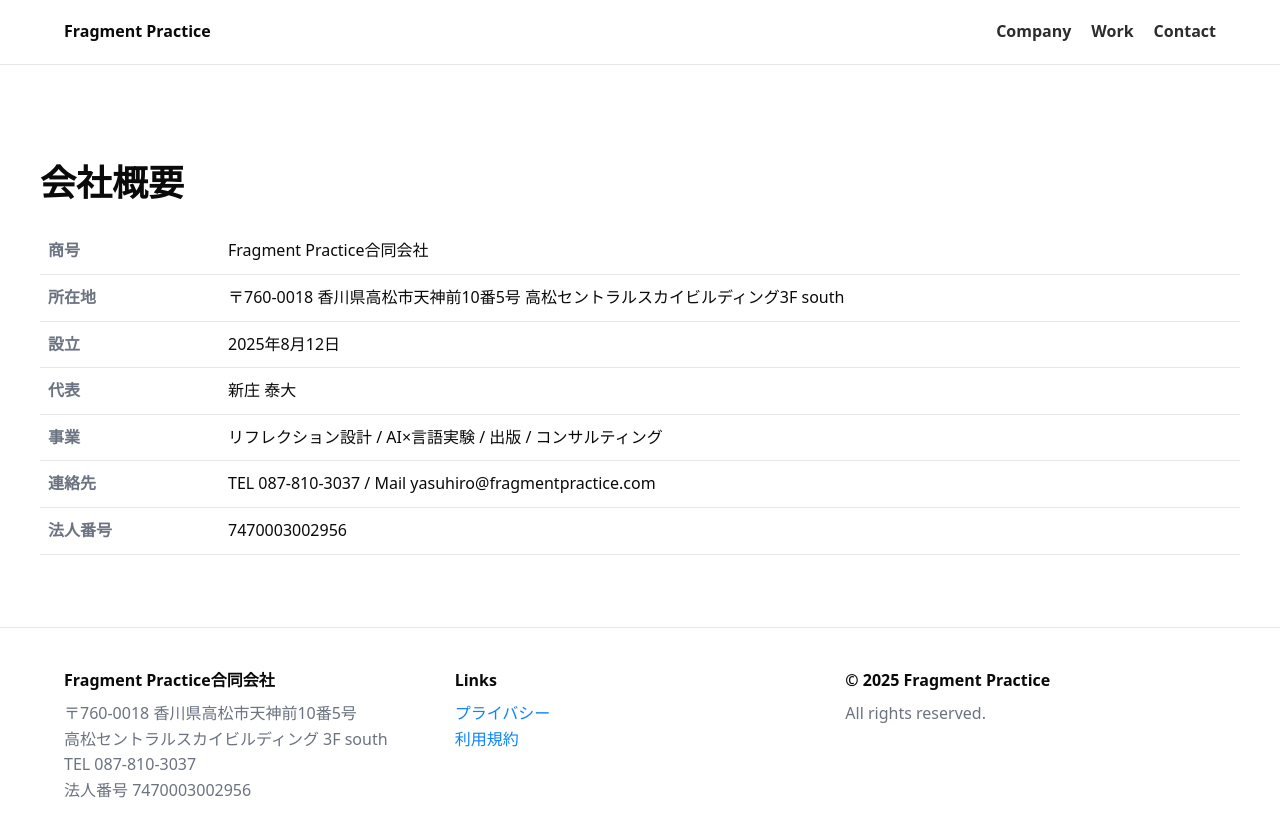
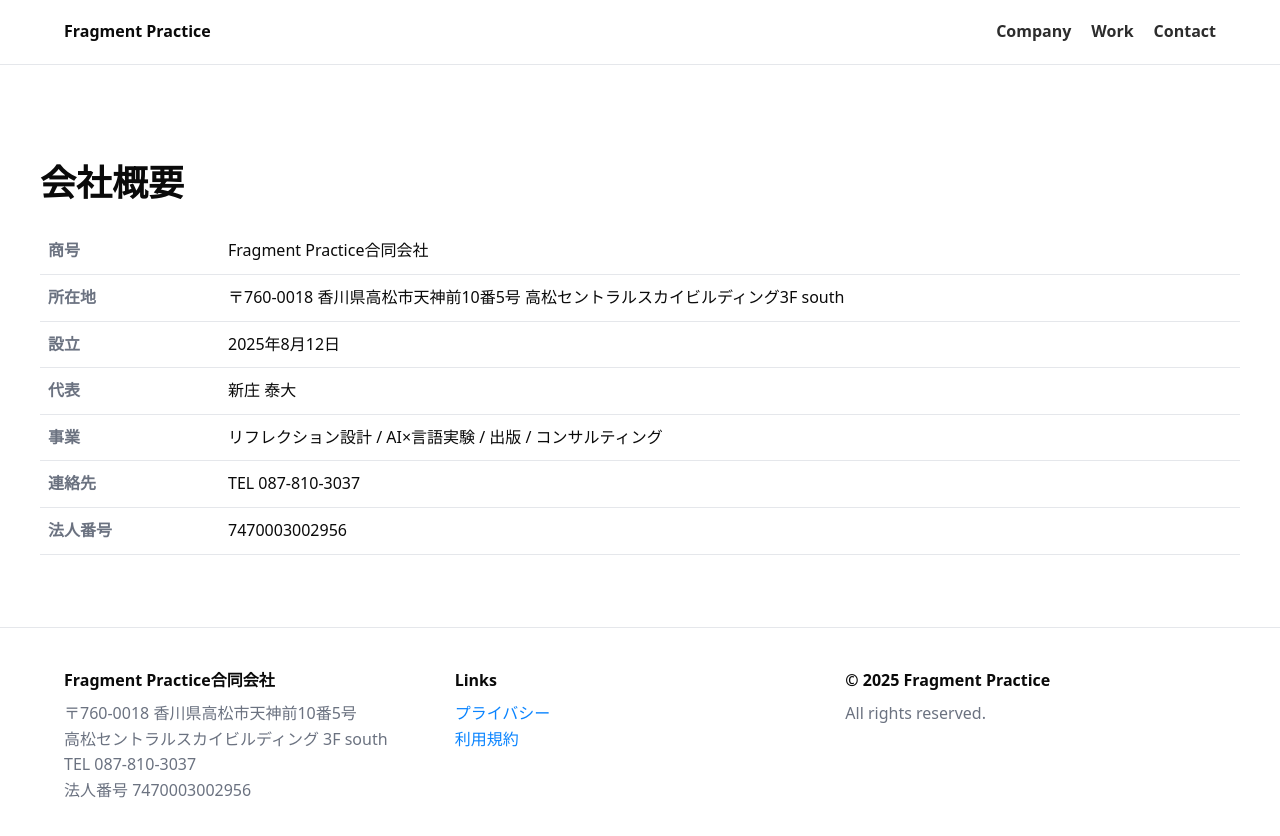
Before and after one commit to yasufrag/fragmentpractice.com, a Next.js app: page / in a window 1280 px wide. Shown: the top 836 px of the page. Built offline with nearby package versions, Linux system fonts and the light colour scheme.

Commit message:
commit fragmentpractice.com

```diff
--- a/src/app/page.tsx
+++ b/src/app/page.tsx
@@ -11,7 +11,7 @@ export default function Company() {
             ['設立','2025年8月12日'],
             ['代表','新庄 泰大'],
             ['事業','リフレクション設計 / AI×言語実験 / 出版 / コンサルティング'],
-            ['連絡先','TEL 087-810-3037 / Mail yasuhiro@fragmentpractice.com'],
+            ['連絡先','TEL 087-810-3037'],
             ['法人番号','7470003002956']
           ].map(([k,v])=>(
             <tr key={k}>
```
